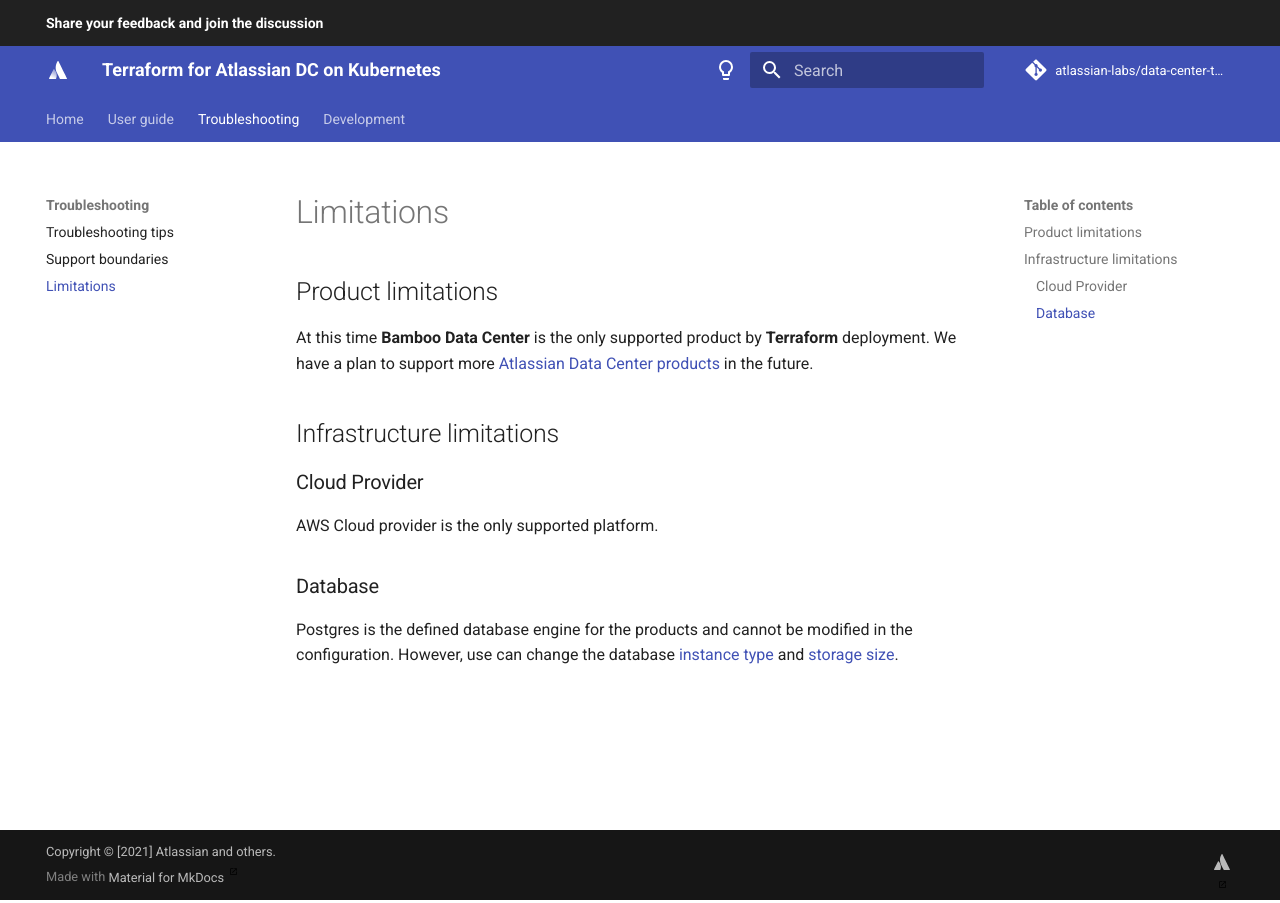
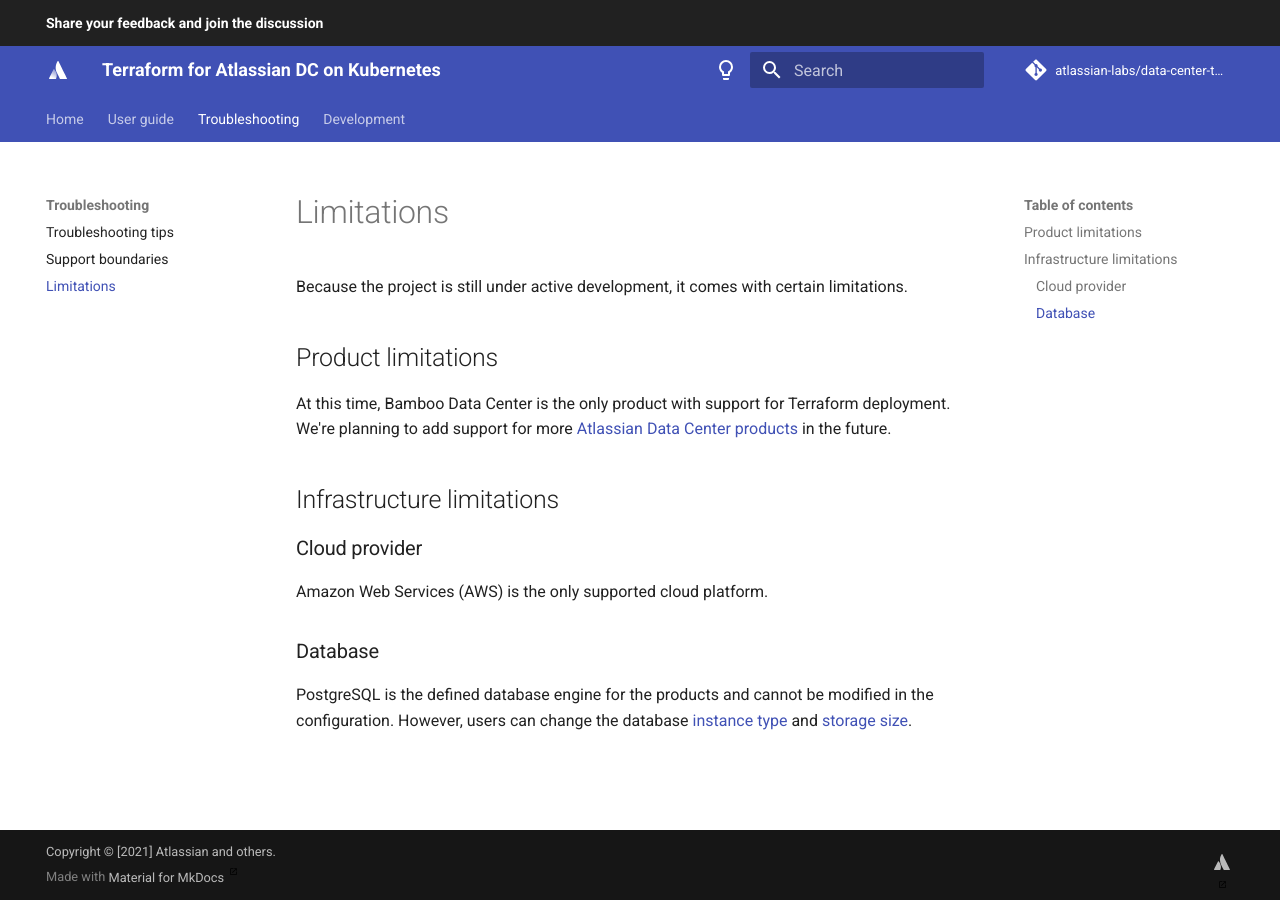
Before and after one commit to atlassian-labs/data-center-terraform, an MkDocs documentation site: the page built from docs/docs/troubleshooting/LIMITATIONS.md, in a window 1280 px wide. Built offline with MkDocs 1.6.1 and Material for MkDocs 9.7.7, drawn with Linux system fonts in a browser that asks for light colours; comment, search, counter and statistics services are not loaded.

Commit message:
Edit LIMITATIONS.md

```diff
--- a/docs/docs/troubleshooting/LIMITATIONS.md
+++ b/docs/docs/troubleshooting/LIMITATIONS.md
@@ -1,14 +1,18 @@
 # Limitations
 
+Because the project is still under active development, it comes with certain limitations.
+
 ## Product limitations
-At this time **Bamboo Data Center** is the only supported product by **Terraform** deployment.
-We have a plan to support more [Atlassian Data Center products](https://atlassian.github.io/data-center-helm-charts/) in the future.
+
+At this time, Bamboo Data Center is the only product with support for Terraform deployment.
+We're planning to add support for more [Atlassian Data Center products](https://atlassian.github.io/data-center-helm-charts/) in the future.
 
 ## Infrastructure limitations
 
-### Cloud Provider
-AWS Cloud provider is the only supported platform.
+### Cloud provider
+
+Amazon Web Services (AWS) is the only supported cloud platform.
 
 ### Database
-Postgres is the defined database engine for the products and cannot be modified in the configuration.
-However, use can change the database [instance type](../userguide/CONFIGURATION.md#database-instance-class) and [storage size](../userguide/CONFIGURATION.md#database-allocated-storage).
+
+PostgreSQL is the defined database engine for the products and cannot be modified in the configuration. However, users can change the database [instance type](../userguide/CONFIGURATION.md#database-instance-class) and [storage size](../userguide/CONFIGURATION.md#database-allocated-storage).
```
